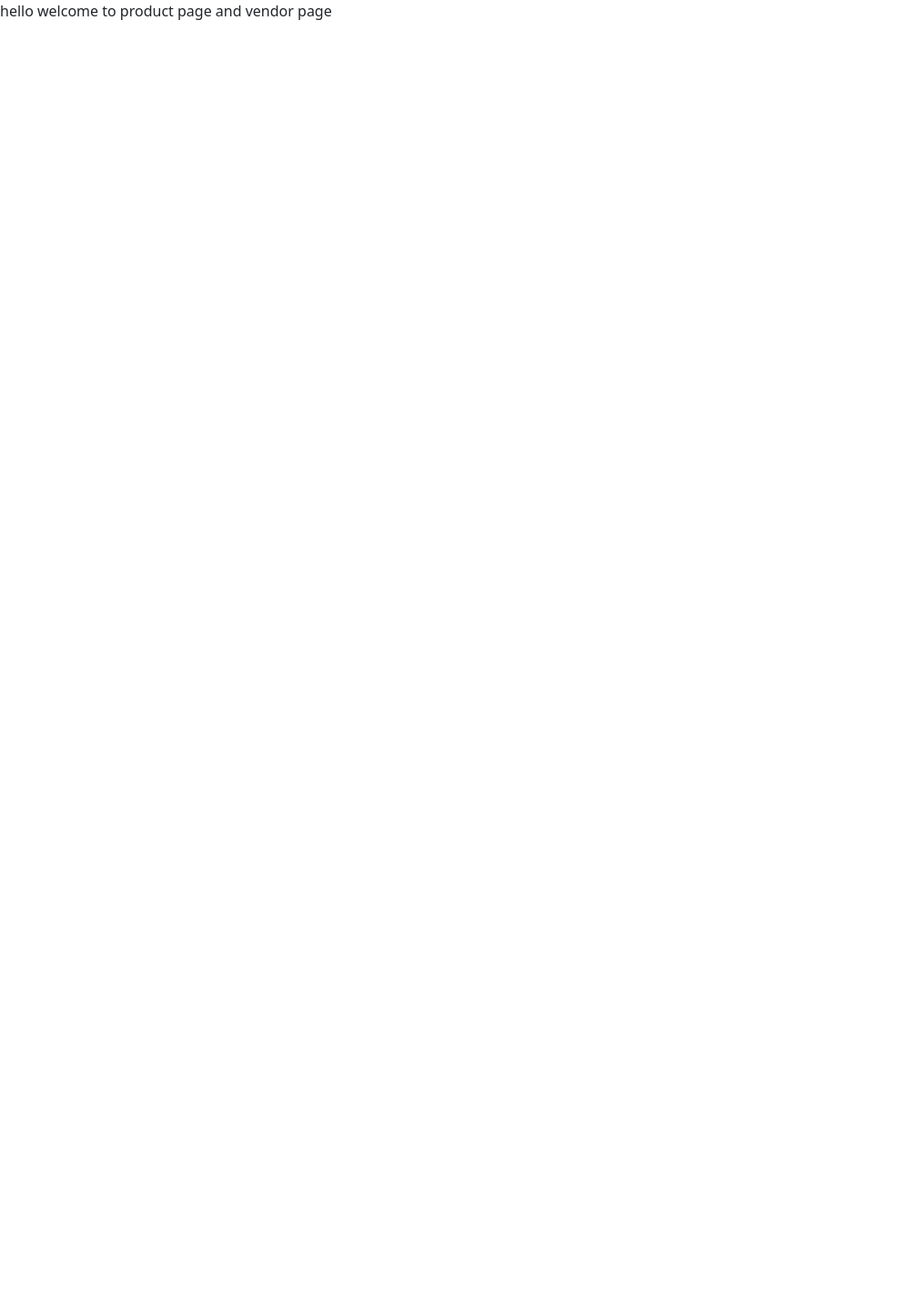
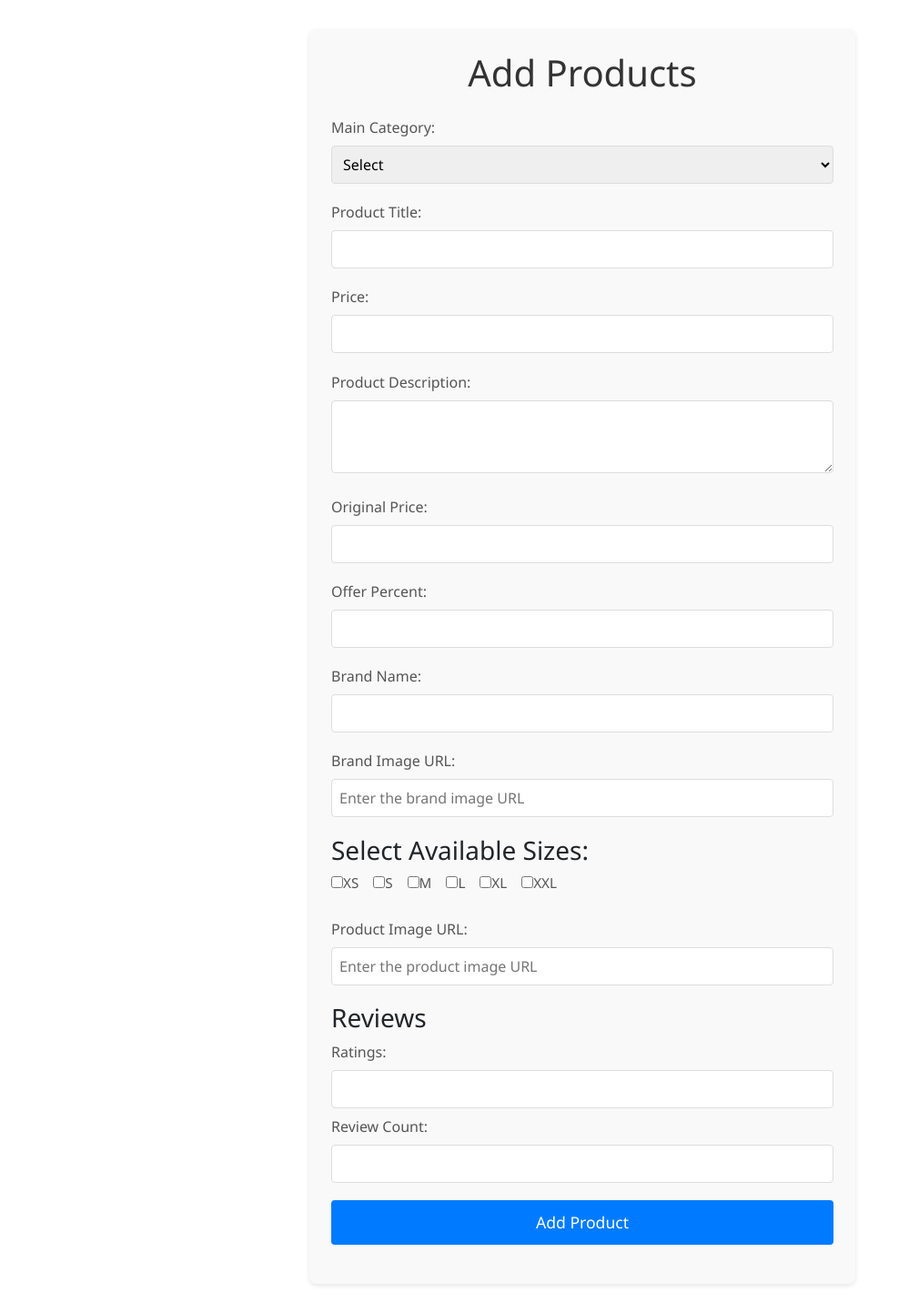
Before and after one commit to Shivraj2023/Limeroad-_project_main, a React (Create React App) app in the folder frontend/: page /addProducts in a window 1280 px wide. Shown: the whole page at 91% size, without its empty margins (0-999 px from the left). Before the commit the page ends 800 px from the top, so only its background shows below. Built offline with nearby package versions, Linux system fonts and the light colour scheme.

Commit message:
tenth commit

```diff
--- a/frontend/src/components/addProducts.js
+++ b/frontend/src/components/addProducts.js
@@ -1,11 +1,256 @@
-import React from 'react'
+import React, { useState } from 'react';
+import './addproducts.css';
+/*
+const categories = [
+  { value: "tshirt", label: "T-Shirt" },
+  { value: "saree", label: "Saree" },
+  { value: "pants", label: "Pants" },
+  { value: "shoes", label: "Shoes" },
+  { value: "jackets", label: "Jackets" },
+  { value: "skirts", label: "Skirts" },
+  { value: "jeans", label: "Jeans" },
+  { value: "shorts", label: "Shorts" },
+  { value: "dresses", label: "Dresses" },
+  { value: "tops", label: "Tops" },
+  { value: "sweaters", label: "Sweaters" },
+  { value: "accessories", label: "Accessories" },
+  { value: "ethnic", label: "Ethnic Wear" },
+  { value: "formal", label: "Formal Wear" },
+  { value: "casual", label: "Casual Wear" }
+]; */
+
+const sizes = ["XS", "S", "M", "L", "XL", "XXL"];
 
 const AddProducts = () => {
+  const [product, setProduct] = useState({
+    mainCategory: "",
+    title: "",
+    Price: "",
+    description: "",
+    category: "",
+    original_price: "",
+    offer_percent: "",
+    brand_name: "",
+    brand_image: "",
+    sizes: [],
+    image: "",
+    reviews: {
+      ratings: "",
+      count: ""
+    }
+  });
+
+  const handleSizeChange = (size) => {
+    setProduct(prev => ({
+      ...prev,
+      sizes: prev.sizes.includes(size)
+        ? prev.sizes.filter((s) => s !== size)
+        : [...prev.sizes, size]
+    }));
+  };
+
+  const handleChange = (e) => {
+    const { name, value } = e.target;
+
+    if (name === "reviews" || name === "rating") {
+      setProduct(prev => ({
+        ...prev,
+        reviews: {
+          ...prev.reviews,
+          ratings: name === "reviews" ? value : prev.reviews.ratings,
+          count: name === "rating" ? value : prev.reviews.count
+        }
+      }));
+    } else {
+      setProduct(prev => ({
+        ...prev,
+        [name]: value
+      }));
+    }
+  };
+
+  const handleSubmit = (e) => {
+    e.preventDefault();
+    // Process the form data here
+    console.log("Submitted product:", product);
+  };
+
   return (
-    <div>
-      hello welcome to product page and vendor page
+    <div className="container">
+      <h1>Add Products</h1>
+      <form onSubmit={handleSubmit}>
+        <div className="form-group">
+          <label htmlFor="category">Main Category:</label>
+          <select
+            id="category"
+            name="category"
+            value={product.category}
+            onChange={handleChange}
+            className="input"
+          >
+            <option value="">Select</option>
+            <option value="Men">Men</option>
+            <option value="Women">Women</option>
+            <option value="Kids">Kids</option>
+            <option value="Home">Home</option>
+          </select>
+        </div>
+
+        <div className="form-group">
+          <label htmlFor="title">Product Title:</label>
+          <input
+            type="text"
+            id="title"
+            name="title"
+            value={product.title}
+            onChange={handleChange}
+            className="input"
+            required
+          />
+        </div>
+
+        <div className="form-group">
+          <label htmlFor="Price">Price:</label>
+          <input
+            type="number"
+            id="Price"
+            name="Price"
+            value={product.Price}
+            onChange={handleChange}
+            className="input"
+            required
+          />
+        </div>
+
+        <div className="form-group">
+          <label htmlFor="description">Product Description:</label>
+          <textarea
+            id="description"
+            name="description"
+            value={product.description}
+            onChange={handleChange}
+            className="textarea"
+            required
+          />
+        </div>
+
+        <div className="form-group">
+          <label htmlFor="original_price">Original Price:</label>
+          <input
+            type="number"
+            id="original_price"
+            name="original_price"
+            value={product.original_price}
+            onChange={handleChange}
+            className="input"
+            required
+          />
+        </div>
+
+        <div className="form-group">
+          <label htmlFor="offer_percent">Offer Percent:</label>
+          <input
+            type="number"
+            id="offer_percent"
+            name="offer_percent"
+            value={product.offer_percent}
+            onChange={handleChange}
+            className="input"
+            required
+          />
+        </div>
+
+        <div className="form-group">
+          <label htmlFor="brand_name">Brand Name:</label>
+          <input
+            type="text"
+            id="brand_name"
+            name="brand_name"
+            value={product.brand_name}
+            onChange={handleChange}
+            className="input"
+            required
+          />
+        </div>
+
+        <div className="form-group">
+          <label htmlFor="brand_image">Brand Image URL:</label>
+          <input
+            type="url"
+            id="brand_image"
+            name="brand_image"
+            value={product.brand_image}
+            onChange={handleChange}
+            className="input"
+            placeholder="Enter the brand image URL"
+          />
+        </div>
+
+        <div className="form-group">
+          <h3>Select Available Sizes:</h3>
+          <div className="checkbox-group">
+            {sizes.map((size) => (
+              <label key={size} className="checkbox-label">
+                <input
+                  type="checkbox"
+                  value={size}
+                  checked={product.sizes.includes(size)}
+                  onChange={() => handleSizeChange(size)}
+                />
+                {size}
+              </label>
+            ))}
+          </div>
+        </div>
+
+        <div className="form-group">
+          <label htmlFor="image">Product Image URL:</label>
+          <input
+            type="url"
+            id="image"
+            name="image"
+            value={product.image}
+            onChange={handleChange}
+            className="input"
+            placeholder="Enter the product image URL"
+          />
+        </div>
+
+        <div className="form-group">
+          <h3>Reviews</h3>
+          <div className="review-group">
+            <label htmlFor="reviews">Ratings:</label>
+            <input
+              type="number"
+              id="reviews"
+              name="reviews"
+              value={product.reviews.ratings}
+              onChange={handleChange}
+              className="input"
+              required
+            />
+          </div>
+          <div className="review-group">
+            <label htmlFor="rating">Review Count:</label>
+            <input
+              type="number"
+              step="0.1"
+              id="rating"
+              name="rating"
+              value={product.reviews.count}
+              onChange={handleChange}
+              className="input"
+              required
+            />
+          </div>
+        </div>
+
+        <div className="form-group">
+          <button type="submit" className="btn">Add Product</button>
+        </div>
+      </form>
     </div>
-  )
-}
+  );
+};
 
 export default AddProducts;
--- /dev/null
+++ b/frontend/src/components/addproducts.css
@@ -0,0 +1,85 @@
+/* Container for the form */
+.container {
+    max-width: 600px;
+    margin: 2rem auto;
+    padding: 1.5rem;
+    background: #f9f9f9;
+    border-radius: 8px;
+    font-family: 'Segoe UI', Tahoma, Geneva, Verdana, sans-serif;
+    box-shadow: 0 2px 5px rgba(0, 0, 0, 0.1);
+  }
+
+
+  .container h1 {
+    text-align: center;
+    margin-bottom: 1.5rem;
+    color: #333;
+  }
+
+
+  .form-group {
+    margin-bottom: 1.2rem;
+  }
+
+
+  .form-group label {
+    display: block;
+    margin-bottom: 0.5rem;
+    color: #555;
+    font-weight: 500;
+  }
+
+
+  .input {
+    width: 100%;
+    padding: 0.5rem;
+    border: 1px solid #ddd;
+    border-radius: 4px;
+    font-size: 1rem;
+  }
+
+
+  .textarea {
+    width: 100%;
+    padding: 0.5rem;
+    min-height: 80px;
+    border: 1px solid #ddd;
+    border-radius: 4px;
+    font-size: 1rem;
+    resize: vertical;
+  }
+
+
+  .checkbox-group {
+    display: flex;
+    flex-wrap: wrap;
+  }
+
+  .checkbox-label {
+    margin-right: 1rem;
+    margin-bottom: 0.5rem;
+    font-size: 0.95rem;
+  }
+
+
+  .review-group {
+    margin-bottom: 0.5rem;
+  }
+
+
+  .btn {
+    display: block;
+    width: 100%;
+    padding: 0.7rem;
+    background-color: #007bff;
+    color: #fff;
+    border: none;
+    border-radius: 4px;
+    font-size: 1.1rem;
+    cursor: pointer;
+    transition: background-color 0.2s ease-in-out;
+  }
+
+  .btn:hover {
+    background-color: #0056b3;
+  }
```
